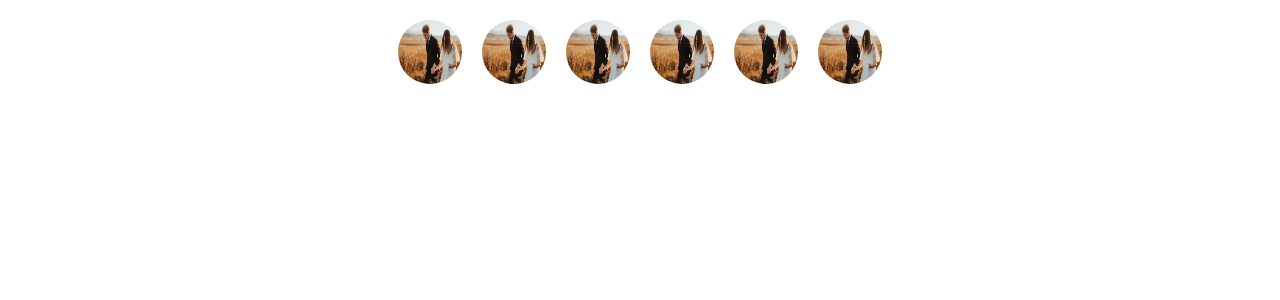
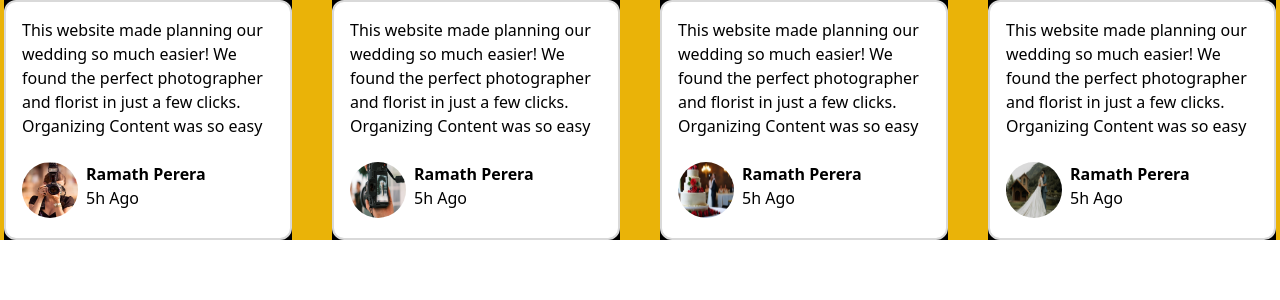
Before and after one commit to SCS3214-Group-21/frontend, a React (Vite) app: page / in a window 1280 px wide. Shown: the top 300 px of the page. Built offline with nearby package versions, Linux system fonts and the light colour scheme.

Commit message:
Create ReviewCard component

```diff
--- a/src/App.jsx
+++ b/src/App.jsx
@@ -1,12 +1,45 @@
 import './App.css'
 import RegisterProgress from './components/ui/RegisterProgress'
-import PartnerBadges from './components/common/PartnerBadges'
+import ReviewCard from './components/common/ReviewCard'
 
 function App() {
   return (
     <>
       {/* <RegisterProgress precentage={50}></RegisterProgress> */}
-      <PartnerBadges />
+      <div className='flex flex-row items-center justify-center bg-yellow-500 gap-10'>
+      <div className='w-72 h-60 bg-black'>
+        <ReviewCard
+          img={"src/assets/Images/Images/07.png"}
+          name={"Ramath Perera"}
+          time={"5h Ago"}
+          review={"This website made planning our wedding so much easier! We found the perfect photographer and florist in just a few clicks. Organizing Content was so easy"}
+        />
+        </div>
+        <div className='w-72 h-60 bg-black'>
+        <ReviewCard
+          img={"src/assets/Images/Images/06.png"}
+          name={"Ramath Perera"}
+          time={"5h Ago"}
+          review={"This website made planning our wedding so much easier! We found the perfect photographer and florist in just a few clicks. Organizing Content was so easy"}
+        />
+        </div>
+        <div className='w-72 h-60 bg-black'>
+        <ReviewCard
+          img={"src/assets/Images/Images/05.png"}
+          name={"Ramath Perera"}
+          time={"5h Ago"}
+          review={"This website made planning our wedding so much easier! We found the perfect photographer and florist in just a few clicks. Organizing Content was so easy"}
+        />
+        </div>
+        <div className='w-72 h-60 bg-black'>
+        <ReviewCard
+          img={"src/assets/Images/Images/04.png"}
+          name={"Ramath Perera"}
+          time={"5h Ago"}
+          review={"This website made planning our wedding so much easier! We found the perfect photographer and florist in just a few clicks. Organizing Content was so easy"}
+        />
+        </div>
+      </div>
     </>
   )
 }
--- /dev/null
+++ b/src/components/common/ReviewCard.jsx
@@ -0,0 +1,20 @@
+import React from 'react';
+
+function ReviewCard(props) {
+    const {img, name, time, review} = props;
+
+    return (
+        <div class="flex flex-col bg-white w-full p-4 gap-6 rounded-xl relative h-full border-2 border-[#D9D9D9]">
+            <p className='text-black'>{review}</p>
+            <div class="flex flex-row gap-2">
+                <img src={img} alt="photo01" class="w-14 h-14 rounded-full" />
+                <div class="flex flex-col gap-0">
+                    <h2 className='font-bold text-black'>{name}</h2>
+                    <p className='text-black'>{time}</p>
+                </div>
+            </div>
+        </div>
+    );
+}
+
+export default ReviewCard;
```
